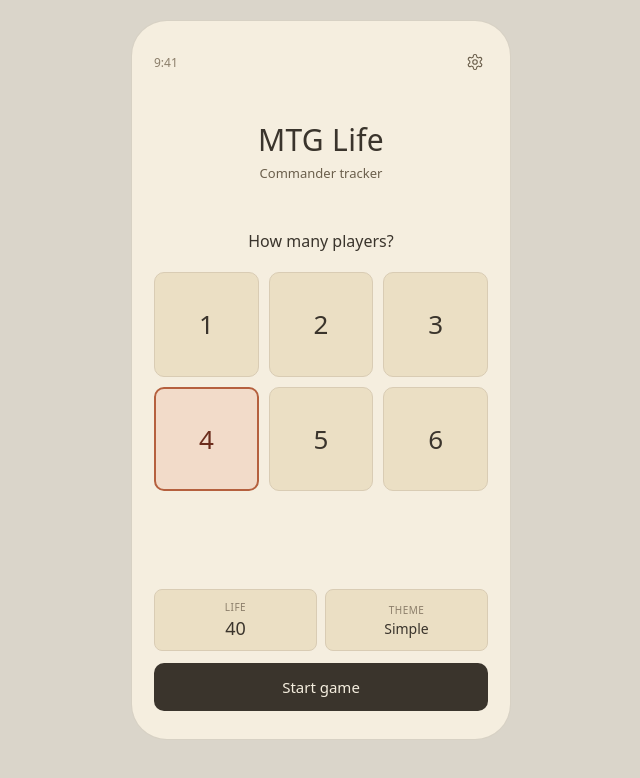
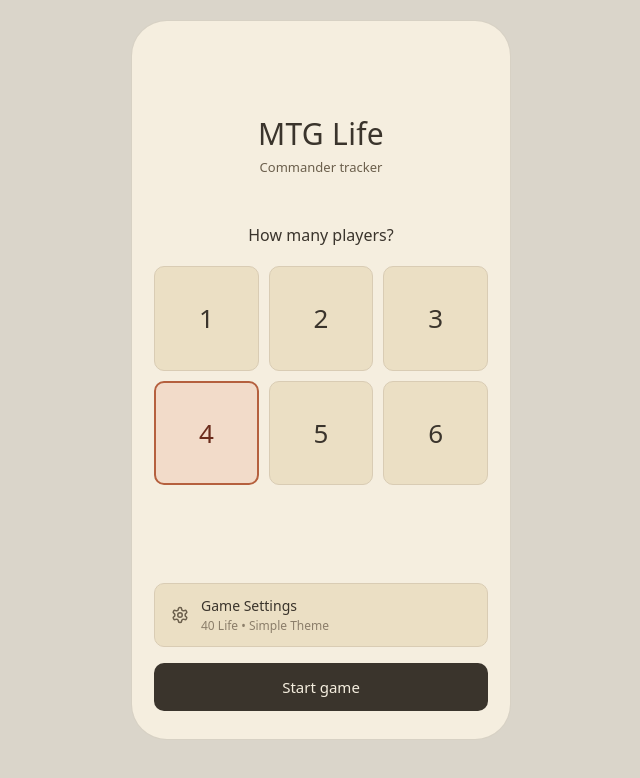
Before and after one commit to rapoport1/MTG_Counter, a React (Vite) app: page / in a window 1280 px wide. Shown: the top 778 px of the page, without its empty margins (319-959 px from the left). Built offline with nearby package versions, Linux system fonts and the light colour scheme.

Commit message:
Backport lethal triggers, stats editor UI, API partner logic, and landing redesign from native

```diff
--- a/src/components/DeathModal.jsx
+++ b/src/components/DeathModal.jsx
@@ -14,8 +14,8 @@
       <div style={{ ...styles.modal, background: theme.bg, border: `1px solid ${color.border}`, fontFamily: theme.font, color: theme.text }} onClick={(e) => e.stopPropagation()}>
         <Skull size={36} strokeWidth={1.4} style={{ color: theme.danger, marginBottom: 12 }} />
         <div style={styles.title}>Eliminate {player.name}?</div>
-        <div style={{ ...styles.description, color: theme.textDim }}>
-          Player is at 1 life. Confirm elimination, or cancel to keep them in the game. You can undo this if it was a mistake.
+        <div style={{ ...styles.description, color: theme.textDim, fontFamily: theme.font }}>
+          Player has reached a lethal threshold. Confirm elimination, or cancel to keep them in the game. You can undo this if it was a mistake.
         </div>
         <div style={styles.buttonGroup}>
           <button onClick={onConfirm} style={{ ...styles.confirmButton, background: theme.danger, fontFamily: theme.font }}>
--- a/src/components/GameScreen.jsx
+++ b/src/components/GameScreen.jsx
@@ -37,13 +37,17 @@
               rotated={slot.rotated}
               area={slot.area}
               onLifeTick={(delta) => actions.onLifeTick(p.id, delta)}
+              onPoisonTick={(delta) => actions.onPoisonTick(p.id, delta)}
+              onCommanderDamageTick={(sourceId, isPartner, delta) => actions.onCommanderDamageTick(p.id, sourceId, isPartner, delta)}
               onTryDie={() => actions.tryDie(p.id)}
+              allPlayers={players}
             />
           );
         })}
       </div>
 
-      <div style={{ ...styles.centerMenu, background: theme.bg, border: `0.5px solid ${theme.surfaceBorder}` }}>
+      <div style={{ ...styles.centerMenuWrapper, pointerEvents: 'none', ...(players.length === 1 ? { justifyContent: 'flex-end', paddingBottom: 60 } : {}) }}>
+        <div style={{ ...styles.centerMenu, background: theme.bg, border: `0.5px solid ${theme.surfaceBorder}`, pointerEvents: 'auto' }}>
           <button
             onClick={actions.undo}
             disabled={!canUndo}
@@ -77,6 +81,7 @@
           >
             <MoreHorizontal size={15} strokeWidth={1.75} />
           </button>
+        </div>
       </div>
 
       {menuOpen && (
@@ -120,17 +125,22 @@
     display: 'grid',
     gap: 6
   },
+  centerMenuWrapper: {
+    position: 'absolute',
+    inset: 0,
+    display: 'flex',
+    alignItems: 'center',
+    justifyContent: 'center',
+    pointerEvents: 'none',
+    zIndex: 10
+  },
   centerMenu: {
-    position: 'absolute',
-    top: '50%',
-    left: '50%',
-    transform: 'translate(-50%, -50%)',
     borderRadius: 999,
     padding: '6px 8px',
     display: 'flex',
     gap: 4,
     alignItems: 'center',
-    zIndex: 10
+    pointerEvents: 'auto'
   },
   iconButton: {
     background: 'transparent',
--- a/src/components/Landing.jsx
+++ b/src/components/Landing.jsx
@@ -10,12 +10,7 @@
     <div style={{ ...styles.container, color: theme.text, fontFamily: theme.font }}>
       <ThemeDecoration theme={theme} />
       <div style={styles.content}>
-        <div style={styles.header}>
-          <span style={{ ...styles.time, color: theme.textDim }}>9:41</span>
-          <button onClick={onSettings} style={{ ...styles.iconButton, color: theme.textMuted }} aria-label="Settings">
-            <SettingsIcon size={18} strokeWidth={1.5} />
-          </button>
-        </div>
+
         <div style={styles.titleSection}>
           <div style={{ ...styles.title, color: theme.text }}>MTG Life</div>
           <div style={{ ...styles.subtitle, color: theme.textMuted, fontStyle: theme.name === 'Fantasy' ? 'italic' : 'normal' }}>
@@ -37,16 +32,13 @@
             );
           })}
         </div>
-        <div style={styles.settingsRow}>
-          <button onClick={onSettings} style={{ ...styles.settingsCard, background: theme.surface, border: `0.5px solid ${theme.surfaceBorder}`, fontFamily: theme.font, color: theme.text }}>
-            <div style={{ ...styles.settingsCardLabel, color: theme.textDim }}>LIFE</div>
-            <div style={{ ...styles.settingsCardValueBig, color: theme.text }}>{startingLife}</div>
-          </button>
-          <button onClick={onSettings} style={{ ...styles.settingsCard, background: theme.surface, border: `0.5px solid ${theme.surfaceBorder}`, fontFamily: theme.font, color: theme.text }}>
-            <div style={{ ...styles.settingsCardLabel, color: theme.textDim }}>THEME</div>
-            <div style={{ ...styles.settingsCardValueSmall, color: theme.text }}>{theme.name}</div>
-          </button>
-        </div>
+        <button onClick={onSettings} style={{ ...styles.settingsButton, background: theme.surface, border: `0.5px solid ${theme.surfaceBorder}`, fontFamily: theme.font, color: theme.text }}>
+          <SettingsIcon size={18} strokeWidth={2} style={{ marginRight: 12, color: theme.textMuted }} />
+          <div style={{ flex: 1, textAlign: 'left' }}>
+            <div style={{ fontSize: 14, fontWeight: 500 }}>Game Settings</div>
+            <div style={{ fontSize: 12, marginTop: 2, color: theme.textDim }}>{startingLife} Life • {theme.name} Theme</div>
+          </div>
+        </button>
         <button onClick={onStart} style={{ ...styles.startButton, background: theme.button, color: theme.buttonText, fontFamily: theme.font }}>
           Start game
         </button>
@@ -73,25 +65,9 @@
     flexDirection: 'column',
     height: '100%'
   },
-  header: {
-    display: 'flex',
-    justifyContent: 'space-between',
-    alignItems: 'center'
-  },
-  time: {
-    fontSize: 12,
-    fontVariantNumeric: 'tabular-nums'
-  },
-  iconButton: {
-    background: 'transparent',
-    border: 'none',
-    cursor: 'pointer',
-    padding: 4,
-    display: 'flex'
-  },
   titleSection: {
     textAlign: 'center',
-    marginTop: 44
+    marginTop: 64
   },
   title: {
     fontSize: 30,
@@ -126,31 +102,15 @@
     transition: 'all 0.15s ease',
     padding: 0
   },
-  settingsRow: {
+  settingsButton: {
     marginTop: 'auto',
+    marginBottom: 16,
     display: 'flex',
-    gap: 8,
-    marginBottom: 12
-  },
-  settingsCard: {
-    flex: 1,
-    padding: '10px 12px',
-    borderRadius: 8,
-    textAlign: 'center',
-    cursor: 'pointer'
-  },
-  settingsCardLabel: {
-    fontSize: 10,
-    letterSpacing: 0.5,
-    marginBottom: 2
-  },
-  settingsCardValueBig: {
-    fontSize: 18,
-    fontWeight: 500
-  },
-  settingsCardValueSmall: {
-    fontSize: 14,
-    fontWeight: 500
+    alignItems: 'center',
+    padding: '12px 16px',
+    borderRadius: 10,
+    cursor: 'pointer',
+    border: 'none',
   },
   startButton: {
     padding: '14px',
--- a/src/components/PlayerPanel.jsx
+++ b/src/components/PlayerPanel.jsx
@@ -1,11 +1,13 @@
-import React from 'react';
-import { Skull } from 'lucide-react';
+import React, { useState, useEffect } from 'react';
+import { Skull, X } from 'lucide-react';
 import { useHoldGesture } from '../hooks/useHoldGesture';
 import { getColor } from '../constants/players';
 import { useSettings } from '../context/SettingsContext';
 
-export function PlayerPanel({ player, displayDelta, rotated, onLifeTick, onTryDie, area }) {
+export function PlayerPanel({ player, displayDelta, rotated, onLifeTick, onTryDie, area, onPoisonTick, onCommanderDamageTick, allPlayers }) {
   const { toggles } = useSettings();
+  const [isEditingStats, setIsEditingStats] = useState(false);
+  const opponents = allPlayers.filter(p => p.id !== player.id);
   const rapidIncrement = toggles.rapidIncrement;
   const poisonEnabled = toggles.poisonCounters;
 
@@ -13,19 +15,19 @@
   const bgImage = player.commander && player.commander.artUrl;
 
   const plusHandlers = useHoldGesture({
-    onTrigger: () => { if (!player.isDead) onLifeTick(+1); },
-    enabled: rapidIncrement && !player.isDead
+    onTrigger: () => { if (!player.isDead && !isEditingStats) onLifeTick(+1); },
+    enabled: rapidIncrement && !player.isDead && !isEditingStats
   });
   const minusHandlers = useHoldGesture({
     onTrigger: () => {
-      if (player.isDead) return;
+      if (player.isDead || isEditingStats) return;
       if (player.life <= 1) {
         onTryDie();
         return;
       }
       onLifeTick(-1);
     },
-    enabled: rapidIncrement && !player.isDead && player.life > 1
+    enabled: rapidIncrement && !player.isDead && !isEditingStats && player.life > 1
   });
 
   const panelBg = bgImage
@@ -39,6 +41,12 @@
   const isDead = player.isDead;
   const lowGentle = !isDead && player.life > 4 && player.life <= 9;
   const lowUrgent = !isDead && player.life <= 4 && player.life > 0;
+
+  useEffect(() => {
+    if (isDead) {
+      setIsEditingStats(false);
+    }
+  }, [isDead]);
 
   const textColor = isDead ? 'rgba(255,255,255,0.5)' : (bgImage ? '#FFFFFF' : color.hex);
   const textShadow = bgImage ? '0 2px 6px rgba(0,0,0,0.65)' : 'none';
@@ -66,7 +74,7 @@
         ...panelBg
       }}
     >
-      {!isDead && (
+      {!isDead && !isEditingStats && (
         <>
           <button
             {...plusHandlers}
@@ -81,8 +89,63 @@
         </>
       )}
 
-      <div style={{ ...styles.content, color: textColor, textShadow }}>
-        <div style={styles.playerName}>
+      {isEditingStats ? (
+        <div style={{ ...styles.statsEditor, background: 'rgba(0,0,0,0.85)' }}>
+          <button onClick={() => setIsEditingStats(false)} style={styles.closeBtn}>
+            <X size={20} color="white" />
+          </button>
+          <div style={styles.statsScroll}>
+            {poisonEnabled && (
+              <>
+                <div style={styles.editorTitle}>Poison Counters</div>
+                <div style={styles.statRow}>
+                  <div style={{ ...styles.colorDot, background: '#10b981' }} />
+                  <div style={styles.statLabel}>Poison</div>
+                  <div style={styles.statControls}>
+                    <button onClick={() => onPoisonTick(-1)} style={styles.statBtn}>-</button>
+                    <div style={styles.statValue}>{player.poison || 0}</div>
+                    <button onClick={() => onPoisonTick(1)} style={styles.statBtn}>+</button>
+                  </div>
+                </div>
+              </>
+            )}
+
+            <div style={{ ...styles.editorTitle, marginTop: 12 }}>Commander Damage</div>
+            {opponents.flatMap(opp => {
+              const rows = [];
+              rows.push({
+                key: opp.id.toString(),
+                label: opp.commander ? opp.commander.name : `${opp.name}'s CMD`,
+                isPartner: false,
+                oppId: opp.id,
+                colorId: opp.colorId
+              });
+              if (opp.partner) {
+                rows.push({
+                  key: `${opp.id}_partner`,
+                  label: opp.partner.name,
+                  isPartner: true,
+                  oppId: opp.id,
+                  colorId: opp.colorId
+                });
+              }
+              return rows;
+            }).map(row => (
+              <div key={row.key} style={styles.statRow}>
+                <div style={{ ...styles.colorDot, background: getColor(row.colorId).hex }} />
+                <div style={styles.statLabel}>{row.label}</div>
+                <div style={styles.statControls}>
+                  <button onClick={() => onCommanderDamageTick(row.oppId, row.isPartner, -1)} style={styles.statBtn}>-</button>
+                  <div style={styles.statValue}>{(player.commanderDamage && player.commanderDamage[row.key]) || 0}</div>
+                  <button onClick={() => onCommanderDamageTick(row.oppId, row.isPartner, 1)} style={styles.statBtn}>+</button>
+                </div>
+              </div>
+            ))}
+          </div>
+        </div>
+      ) : (
+        <div style={{ ...styles.content, color: textColor, textShadow }}>
+          <div style={styles.playerName}>
           {player.name}
         </div>
 
@@ -104,12 +167,13 @@
             <div style={styles.lifeText}>
               {player.life}
             </div>
-            <div style={styles.statsText}>
+            <button onClick={() => !isDead && setIsEditingStats(true)} style={{ ...styles.statsText, pointerEvents: 'auto', background: 'transparent', border: 'none', color: 'inherit', zIndex: 10, cursor: 'pointer' }}>
               CMD {highestCmd}{poisonEnabled ? ` · POI ${player.poison || 0}` : ''}
-            </div>
+            </button>
           </>
         )}
       </div>
+      )}
     </div>
   );
 }
@@ -198,6 +262,17 @@
     fontSize: 9,
     opacity: 0.8,
     marginTop: 10,
-    letterSpacing: 0.5
-  }
+    letterSpacing: 0.5,
+    fontFamily: 'inherit'
+  },
+  statsEditor: { position: 'absolute', inset: 0, zIndex: 10, display: 'flex', flexDirection: 'column' },
+  closeBtn: { position: 'absolute', top: 12, right: 12, zIndex: 15, padding: 8, background: 'transparent', border: 'none', cursor: 'pointer' },
+  statsScroll: { paddingTop: 20, paddingBottom: 20, display: 'flex', flexDirection: 'column', alignItems: 'center', overflowY: 'auto', height: '100%' },
+  editorTitle: { color: 'white', fontSize: 16, fontWeight: 500, marginBottom: 20 },
+  statRow: { display: 'flex', flexDirection: 'row', alignItems: 'center', width: '100%', marginBottom: 16, padding: '0 12px', boxSizing: 'border-box' },
+  colorDot: { width: 14, height: 14, borderRadius: 7, margin: '0 3px' },
+  statLabel: { color: 'white', fontSize: 14, flex: 1, marginLeft: 8, overflow: 'hidden', textOverflow: 'ellipsis', whiteSpace: 'nowrap' },
+  statControls: { display: 'flex', flexDirection: 'row', alignItems: 'center', gap: 12 },
+  statBtn: { background: 'rgba(255,255,255,0.2)', width: 36, height: 36, borderRadius: 18, display: 'flex', alignItems: 'center', justifyContent: 'center', border: 'none', color: 'white', cursor: 'pointer', fontSize: 20 },
+  statValue: { color: 'white', fontSize: 20, fontWeight: 500, width: 30, textAlign: 'center' }
 };
--- a/src/components/PlayerSetupRow.jsx
+++ b/src/components/PlayerSetupRow.jsx
@@ -76,12 +76,12 @@
         )}
       </div>
 
-      {partnerEnabled && player.commander && (
+      {partnerEnabled && player.commander && player.commander.hasPartner && (
         <div style={styles.partnerSection}>
           {player.partner ? (
             renderCommanderTag(player.partner, 'partner')
           ) : searchingSlot === 'partner' ? (
-            <CommanderSearch onSelect={(c) => handleSelect('partner', c)} onCancel={() => setSearchingSlot(null)} />
+            <CommanderSearch onSelect={(c) => handleSelect('partner', c)} onCancel={() => setSearchingSlot(null)} isPartnerSearch={true} />
           ) : (
             <button onClick={() => setSearchingSlot('partner')} style={{ ...styles.addButton, border: `0.5px dashed ${theme.surfaceBorder}`, color: theme.textMuted, fontFamily: theme.font }}>
               + Add partner commander
```
Also changed, not shown: src/components/CommanderSearch.jsx (+13 -5 lines), src/hooks/useGameEngine.js (+38 -1 lines), src/utils/api.js (+16 -7 lines). Lines whose indentation alone changed are shown as unchanged.
